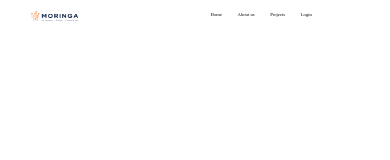
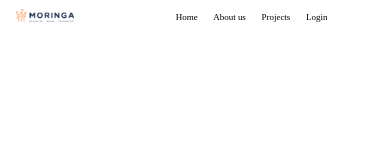
Before and after one commit to AjedidahMwanzia/Projects-tracking, an Angular app in the folder Front-end/Tracker/: page / in a window 390 px wide. Shown: the top 160 px of the page. Built offline with nearby package versions, Linux system fonts and the light colour scheme.

Commit message:
add media queries

```diff
--- a/Front-end/Tracker/src/app/homepage/homepage.component.css
+++ b/Front-end/Tracker/src/app/homepage/homepage.component.css
@@ -17,3 +17,26 @@
     margin-top: 1vw;
     font-size: 1.2vw;
 }
+/* .................................nav media ................................ */
+@media screen and (max-width: 450px) {
+    .logo img{
+        width: 15vw;
+        margin-left: -10vw;
+        margin-top: 0.2vw;
+        margin-bottom: 0.2vw;
+    }
+    .nav{
+        display: flex;
+        justify-content: space-around;
+    }
+    .block a{
+        text-decoration: none;
+        color: black;
+        padding: 2vw;
+
+    }
+    .block{
+        margin-top: 1vw;
+        font-size: 2.3vw;
+    }
+}
```
